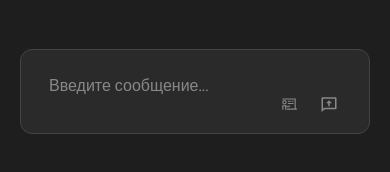
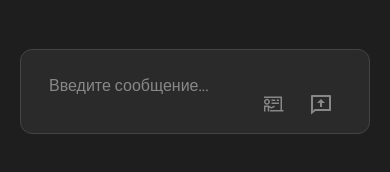
Before and after one commit to Maricvs/CRIDANSE, a React (Vite) app in the folder frontend/: page / in a window 390 px wide. Shown: the part 524-696 px from the top of the page. Built offline with nearby package versions, Linux system fonts and the light colour scheme.

Commit message:
mobile_action_buttons

```diff
--- a/frontend/src/ChatField.css
+++ b/frontend/src/ChatField.css
@@ -289,7 +289,7 @@
     background-color: var(--bg-color);
     overflow-y: auto;
     -webkit-overflow-scrolling: touch;
-    padding-bottom: 60px; /* Уменьшаем отступ еще больше */
+    padding-bottom: 60px;
   }
 
   .chat-field {
@@ -297,7 +297,7 @@
     bottom: 0;
     left: 0;
     right: 0;
-    padding: 6px; /* Уменьшаем отступы еще больше */
+    padding: 6px;
     background-color: #1e1e1e;
     z-index: 1000;
     border-top: 1px solid #333;
@@ -305,18 +305,9 @@
     margin: 0;
     width: 100%;
     box-sizing: border-box;
-    padding-bottom: calc(6px + env(safe-area-inset-bottom)); /* Уменьшаем отступ снизу */
+    padding-bottom: calc(6px + env(safe-area-inset-bottom));
     -webkit-transform: translateZ(0);
     transform: translateZ(0);
-  }
-
-  .chat-messages {
-    padding-bottom: calc(60px + env(safe-area-inset-bottom)); /* Уменьшаем отступ снизу */
-    margin-bottom: env(safe-area-inset-bottom);
-    height: calc(100% - 60px); /* Уменьшаем высоту с учетом нового отступа */
-    overflow-y: auto;
-    -webkit-overflow-scrolling: touch;
-    position: relative;
   }
 
   .input-container {
@@ -329,7 +320,7 @@
   textarea {
     width: 100%;
     min-height: 44px;
-    padding: 10px 80px 10px 12px;
+    padding: 10px 12px; /* Уменьшаем отступы справа и слева */
     font-size: 16px;
     line-height: 1.25;
     border: 1px solid #444;
@@ -343,21 +334,36 @@
 
   .action-buttons {
     position: absolute;
-    right: 8px;
+    right: 0;
     top: 50%;
     transform: translateY(-50%);
     display: flex;
     gap: 8px;
     margin: 0;
+    width: 100%;
+    justify-content: center; /* Центрируем кнопки */
+    padding: 0 12px; /* Добавляем отступы по бокам */
   }
 
   .chat-action-button {
-    width: 32px;
-    height: 32px;
+    width: 40px; /* Увеличиваем размер кнопок */
+    height: 40px;
     padding: 0;
-    font-size: 18px;
+    font-size: 24px; /* Увеличиваем размер иконок */
     background: transparent;
     color: #888;
+    display: flex;
+    align-items: center;
+    justify-content: center;
+  }
+
+  .chat-messages {
+    padding-bottom: calc(60px + env(safe-area-inset-bottom));
+    margin-bottom: env(safe-area-inset-bottom);
+    height: calc(100% - 60px);
+    overflow-y: auto;
+    -webkit-overflow-scrolling: touch;
+    position: relative;
   }
 }
 
```
